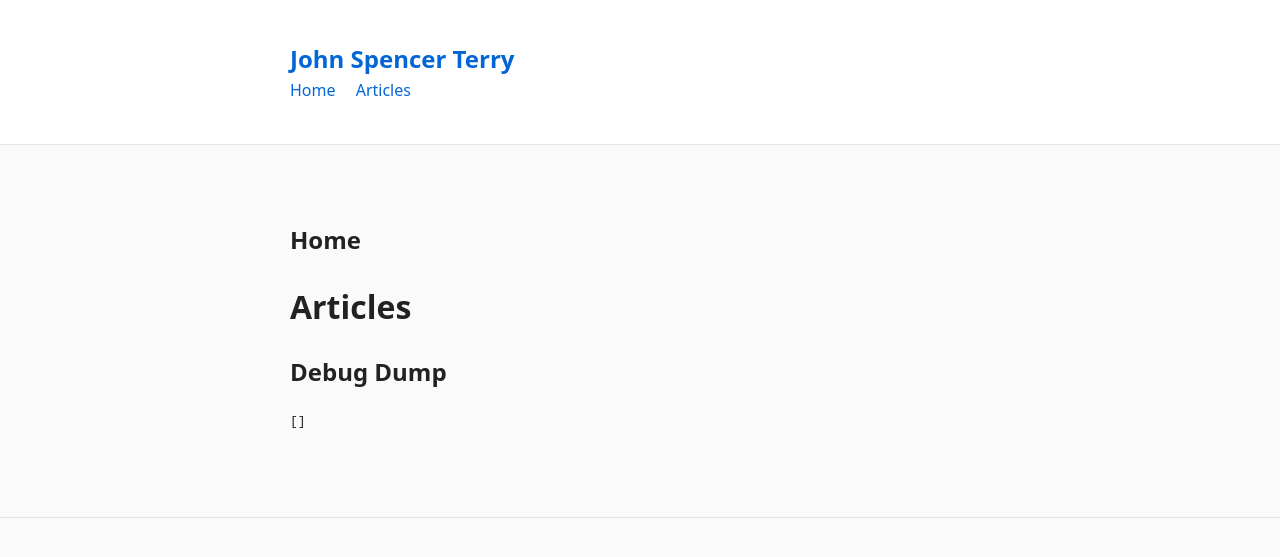
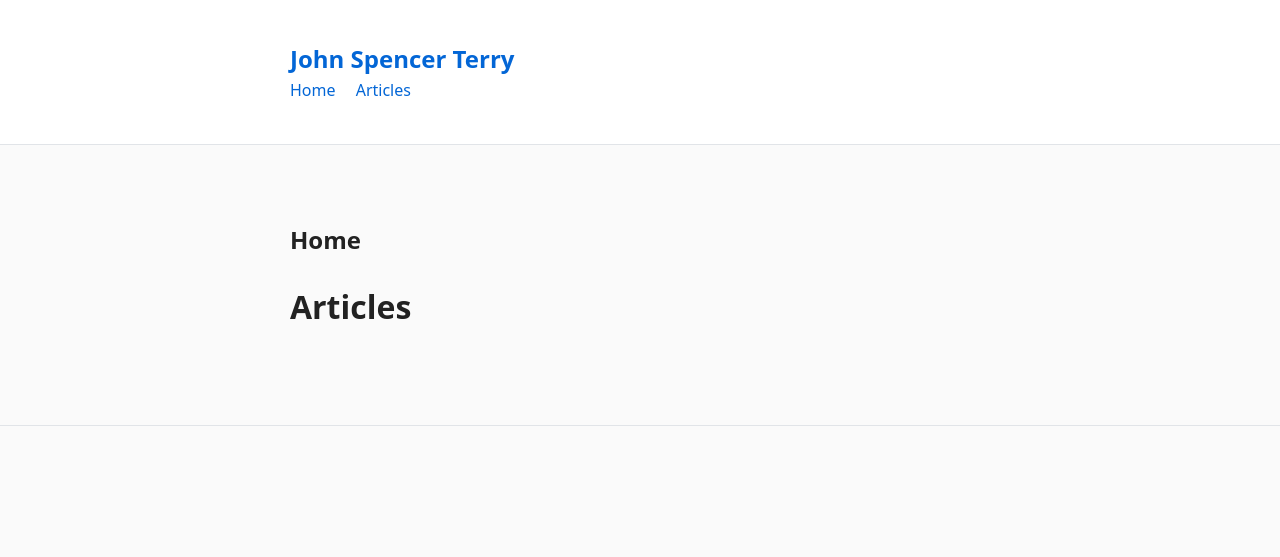
Before and after one commit to JohnSpencerTerry/wb, a Jekyll site: the page built from index.md, in a window 1280 px wide. Shown: the top 557 px of the page. Built offline with Jekyll 4.4.1, drawn with Linux system fonts in a browser that asks for light colours.

Commit message:
Update index.md

```diff
--- a/index.md
+++ b/index.md
@@ -12,7 +11,3 @@ permalink: /articles/
     <li><a href="{{ article.url }}">{{ article.title }}</a></li>
   {% endfor %}
 </ul>
-<h2>Debug Dump</h2>
-<pre>
-{{ site.articles | inspect }}
-</pre>
```
Also changed, not shown: other parts of index.md (+0 -1 lines).
